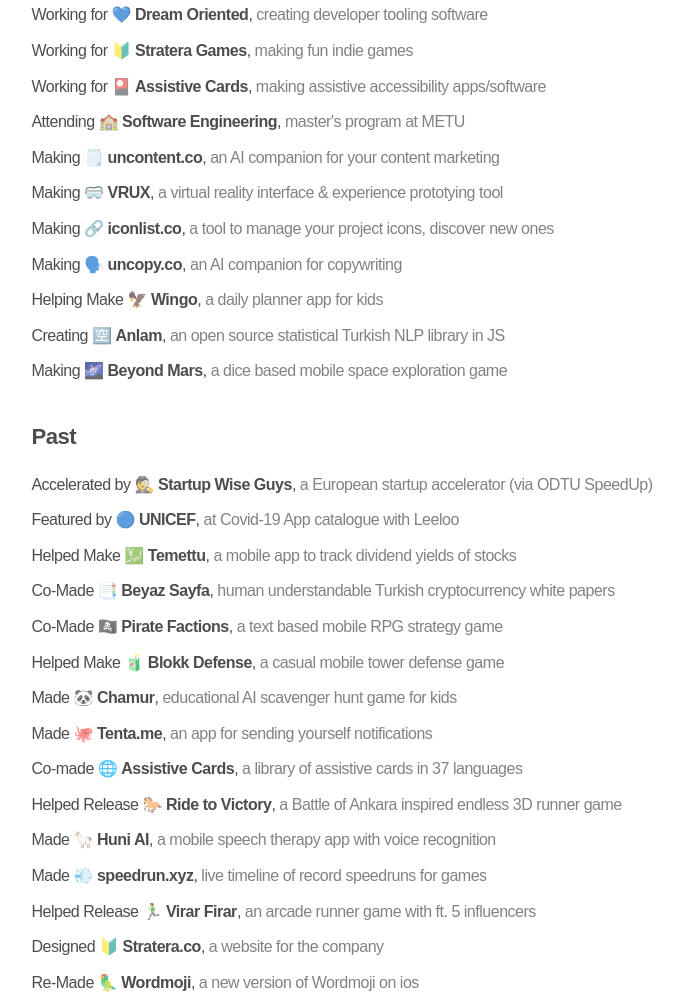
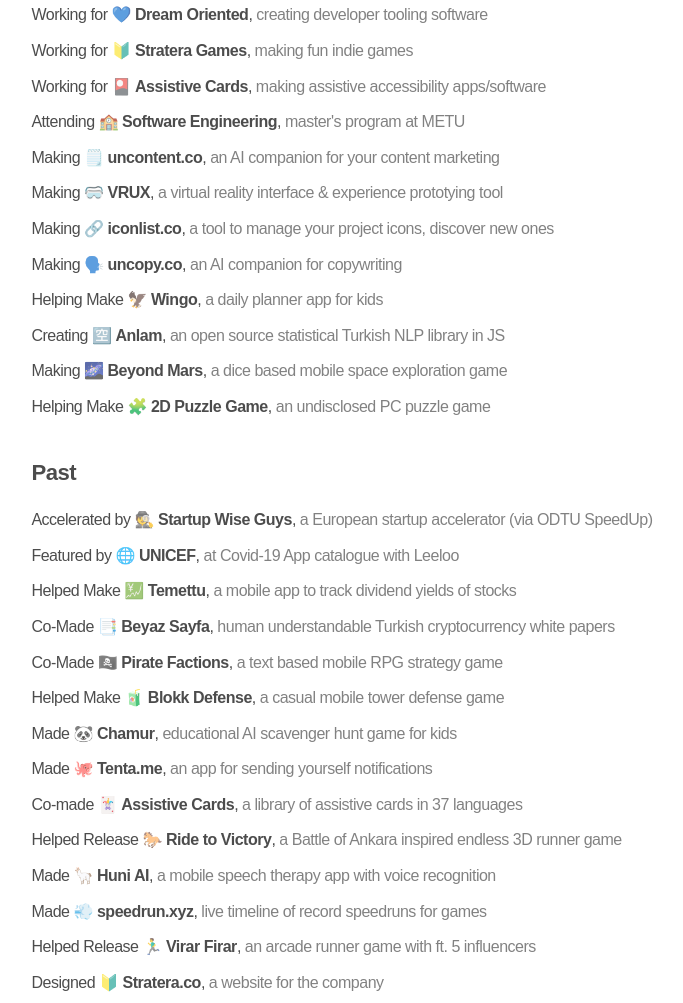
Before and after one commit to btk/buraktokak, a Gatsby site: page / in a window 1280 px wide. Shown: the part 367-1370 px from the top of the page, without its empty margins (146-829 px from the left). Built offline with nearby package versions, Linux system fonts and the light colour scheme; Gatsby itself is replaced by a stand-in of ours; a web font is replaced by a local one.

Commit message:
Update index.js

```diff
--- a/src/pages/index.js
+++ b/src/pages/index.js
@@ -76,6 +76,7 @@
             <li>Helping Make  🦅 <b>Wingo</b>, <span>a daily planner app for kids</span></li>
             <li>Creating  🈳 <b>Anlam</b>, <span>an open source statistical Turkish NLP library in JS</span></li>
             <li>Making    🌌 <b>Beyond Mars</b>, <span>a dice based mobile space exploration game</span></li>
+            <li>Helping Make 🧩 <b>2D Puzzle Game</b>, <span>an undisclosed PC puzzle game</span></li>
           </ul>
         </div>
 
@@ -83,14 +84,14 @@
           <h3>Past</h3>
           <ul>
             <li>Accelerated by 🕵️ <a href="https://startupwiseguys.com/" target="_blank"><b>Startup Wise Guys</b></a>, <span>a European startup accelerator (via ODTU SpeedUp)</span></li>
-            <li>Featured by 🔵 <a href="https://www.svgrepo.com/adobexd" target="_blank"><b>UNICEF</b></a>, <span>at Covid-19 App catalogue with Leeloo</span></li>
+            <li>Featured by 🌐 <a href="https://www.svgrepo.com/adobexd" target="_blank"><b>UNICEF</b></a>, <span>at Covid-19 App catalogue with Leeloo</span></li>
             <li>Helped Make 💹 <a href="https://temettu.app/" target="_blank"><b>Temettu</b></a>, <span>a mobile app to track dividend yields of stocks</span></li>
             <li>Co-Made 📑 <a href="https://beyazsayfa.org/" target="_blank"><b>Beyaz Sayfa</b></a>, <span>human understandable Turkish cryptocurrency white papers</span></li>
             <li>Co-Made 🏴‍☠️ <a href="https://stratera.co/game/pirate-factions/" target="_blank"><b>Pirate Factions</b></a>, <span>a text based mobile RPG strategy game</span></li>
             <li>Helped Make 🧃 <a href="https://stratera.co/game/blokk-defense/" target="_blank"><b>Blokk Defense</b></a>, <span>a casual mobile tower defense game</span></li>
             <li>Made 🐼 <a href="https://assistivecards.com/chamur" target="_blank"><b>Chamur</b></a>, <span>educational AI scavenger hunt game for kids</span></li>
             <li>Made 🐙 <a href="https://tenta.me/" target="_blank"><b>Tenta.me</b></a>, <span>an app for sending yourself notifications</span></li>
-            <li>Co-made 🌐 <a href="https://assistivecards.com/" target="_blank"><b>Assistive Cards</b></a>, <span>a library of assistive cards in 37 languages</span></li>
+            <li>Co-made 🃏 <a href="https://assistivecards.com/" target="_blank"><b>Assistive Cards</b></a>, <span>a library of assistive cards in 37 languages</span></li>
             <li>Helped Release 🐎 <a href="https://stratera.co/game/ride-to-victory/" target="_blank"><b>Ride to Victory</b></a>, <span>a Battle of Ankara inspired endless 3D runner game</span></li>
             <li>Made 🦙 <a href="https://assistivecards.com/huni" target="_blank"><b>Huni AI</b></a>, <span>a mobile speech therapy app with voice recognition</span></li>
             <li>Made ‍💨 <a href="https://speedrun.xyz" target="_blank"><b>speedrun.xyz</b></a>, <span>live timeline of record speedruns for games</span></li>
```
